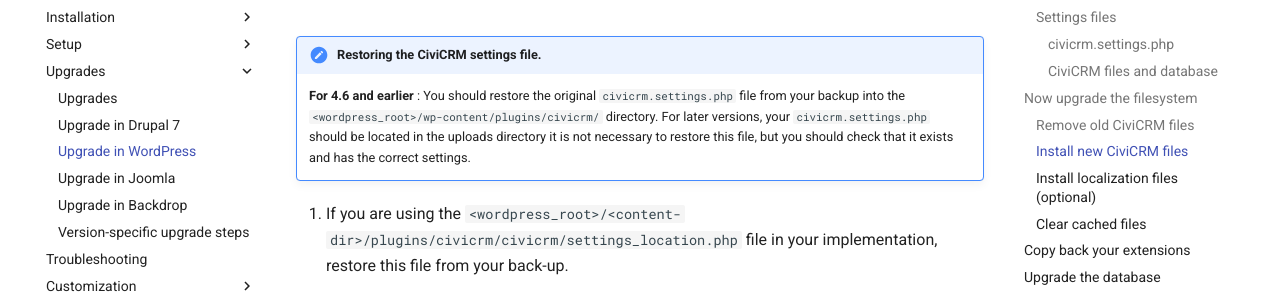
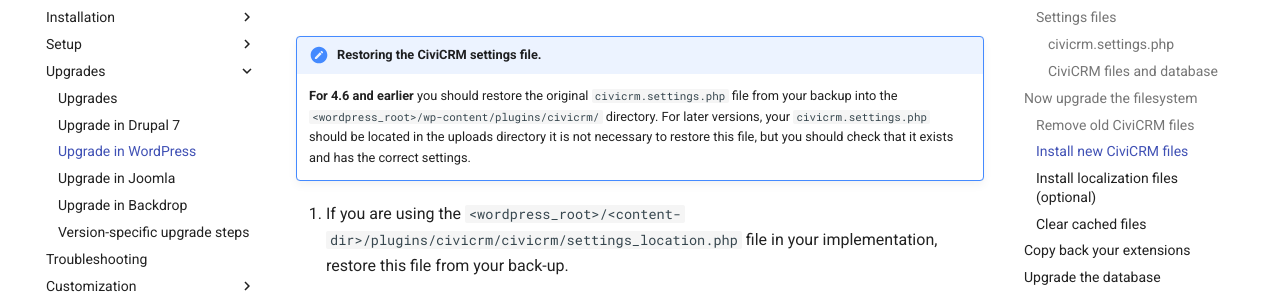
Before and after one commit to civicrm/civicrm-sysadmin-guide, an MkDocs documentation site: the page built from docs/upgrade/wordpress.md, in a window 1280 px wide and 900 px high, scrolled down 1888 px. Shown: the part 172-466 px from the top of the window. Built offline with MkDocs 1.6.1 and Material for MkDocs 9.7.7, drawn with Linux system fonts in a browser that asks for light colours; comment, search, counter and statistics services are not loaded.

````diff
--- a/docs/upgrade/wordpress.md
+++ b/docs/upgrade/wordpress.md
@@ -64,7 +64,7 @@ CiviCRM will not run properly if files from previous version are present after t
     ```
 
 !!! note "Restoring the CiviCRM settings file."
-    __For 4.6 and earlier__ : You should restore the original `civicrm.settings.php` file from your backup into the `<wordpress_root>/wp-content/plugins/civicrm/` directory. For later versions, your `civicrm.settings.php` should be located in the uploads directory it is not necessary to restore this file, but you should check that it exists and has the correct settings.
+    **For 4.6 and earlier** you should restore the original `civicrm.settings.php` file from your backup into the `<wordpress_root>/wp-content/plugins/civicrm/` directory. For later versions, your `civicrm.settings.php` should be located in the uploads directory it is not necessary to restore this file, but you should check that it exists and has the correct settings.
 
 1. If you are using the `<wordpress_root>/<content-dir>/plugins/civicrm/civicrm/settings_location.php` file in your implementation, restore this file from your back-up.
 
````
